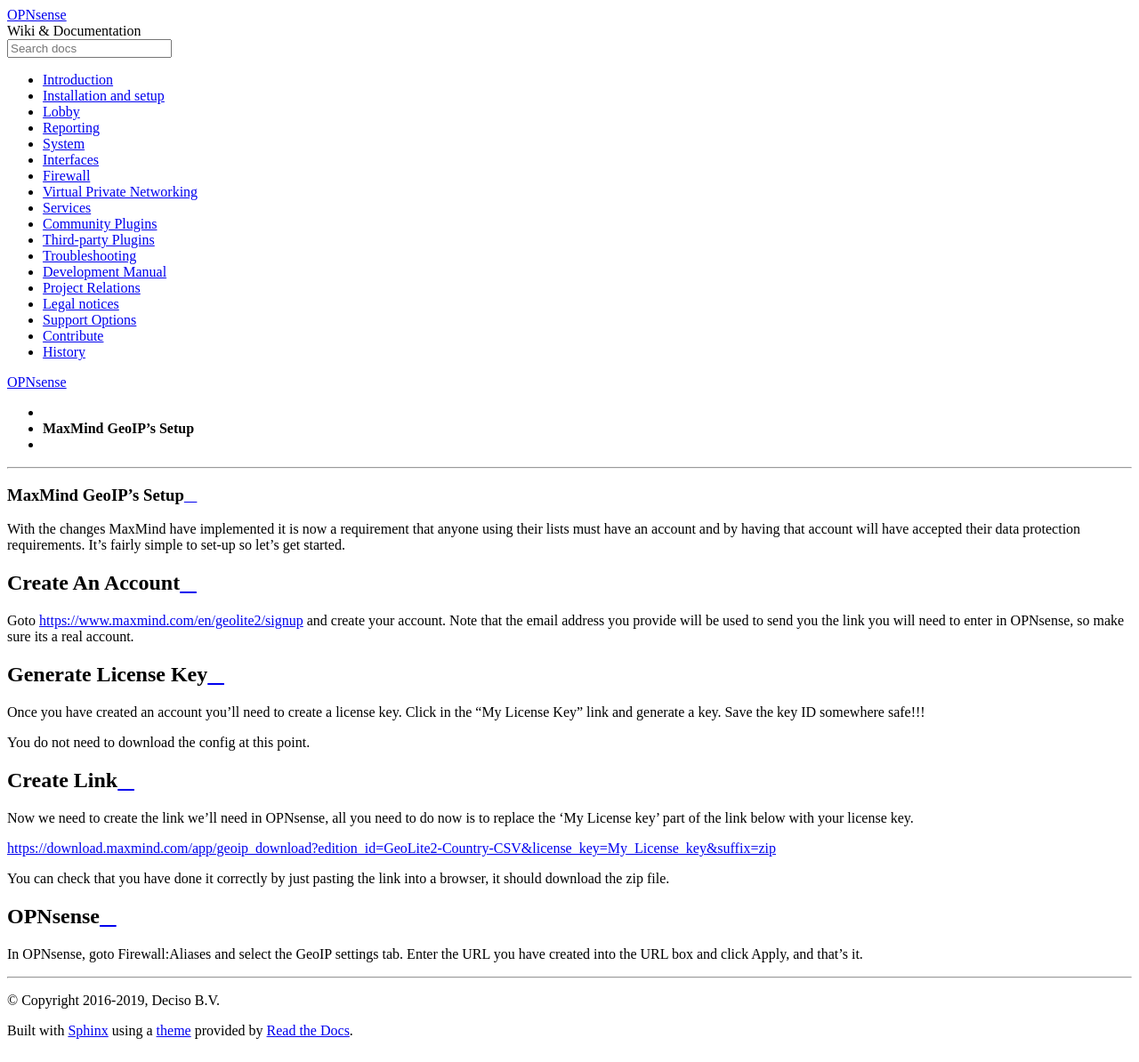
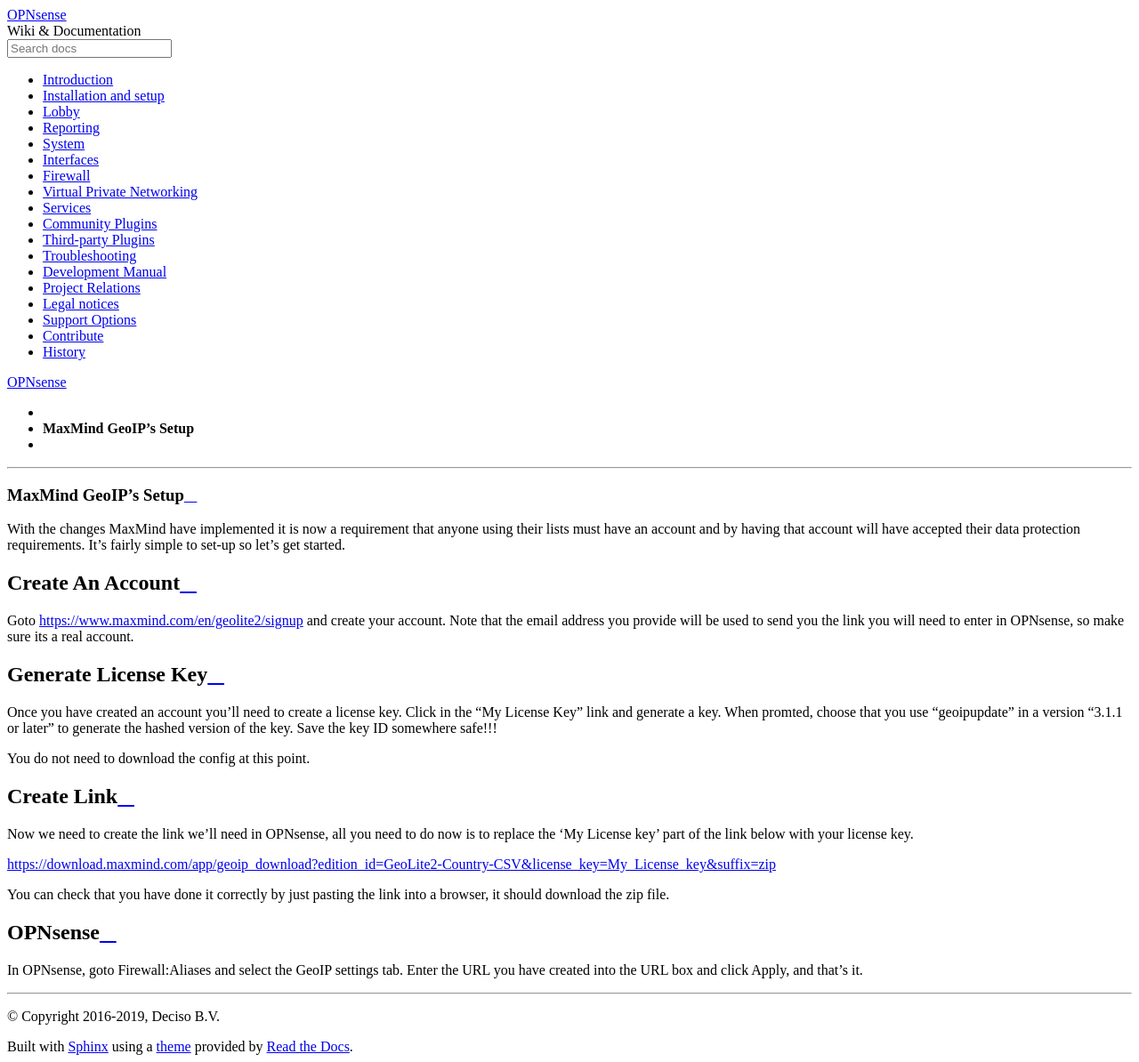
Before and after one commit to opnsense/docs, a Sphinx documentation site: the page built from source/manual/how-tos/maxmind_geo_ip.rst, in a window 1280 px wide. Shown: the whole page at 89% size. Built offline with Sphinx 7.4.7 and the Read the Docs theme 2.0.0, drawn with Linux system fonts in a browser that asks for light colours; pages that are not in the unit, such as notebooks, are missing from menus.

Commit message:
imrpove description on how to create license key
Mention to choose wich version of key creation. fixes #232

```diff
--- a/source/manual/how-tos/maxmind_geo_ip.rst
+++ b/source/manual/how-tos/maxmind_geo_ip.rst
@@ -14,7 +14,7 @@
 Generate License Key
 ######################
 
-Once you have created an account you'll need to create a license key. Click in the "My License Key" link and generate a key. Save the key ID somewhere safe!!!
+Once you have created an account you'll need to create a license key. Click in the "My License Key" link and generate a key. When promted, choose that you use "geoipupdate" in a version "3.1.1 or later" to generate the hashed version of the key. Save the key ID somewhere safe!!!
 
 You do not need to download the config at this point.
 
```
